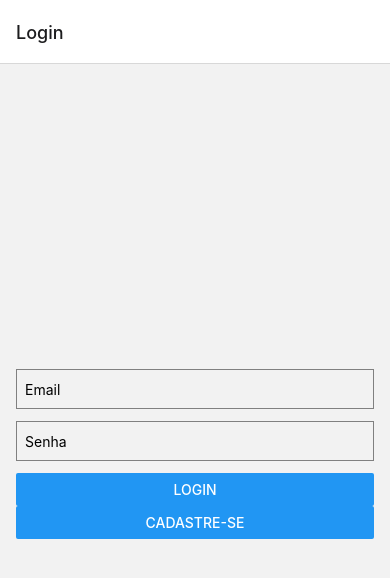
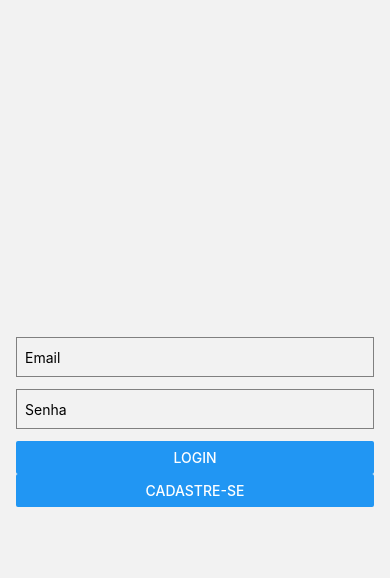
Before and after one commit to samuelromeu/TrabalhoFinal-ReactNative-Grupo2, a React Native app in the folder Trabalho-Final/: screen /Splash in a window 390 px wide. Shown: the top 578 px of the page. Built offline with nearby package versions, Linux system fonts and the light colour scheme.

Commit message:
splash + login

```diff
--- a/Trabalho-Final/App.tsx
+++ b/Trabalho-Final/App.tsx
@@ -26,6 +26,7 @@ import {useAuth} from './service/AuthContext';
 import LoginScreen from './screens/Login/LoginScreen';
 import { SignUpScreen } from './screens/Login/SignUpScreen';
 import MainScreen from './screens/HomeScreen';
+import StackRoutes from './routes/stackRoutes';
 
 export type RootStackParamList = {
   Login: undefined;
@@ -40,27 +41,10 @@ const App: React.FC = () => {
   return (
     <NavigationContainer>
       <AuthProvider>
-        <Routes></Routes>
+        <StackRoutes />
       </AuthProvider>
     </NavigationContainer>
   );
 };
 
-const Routes: React.FC = () => {
-  const { signed } = useAuth();
-
-  return (
-    <Stack.Navigator initialRouteName={signed ? "Main" : "Login"}>
-      {!signed ? (
-        <>
-          <Stack.Screen name="Login" component={LoginScreen} />
-          <Stack.Screen name="SignUp" component={SignUpScreen} />
-        </>
-      ) : (
-        <Stack.Screen name="Main" component={MainScreen} />
-      )}
-    </Stack.Navigator>
-  );
-};
-
 export default App;
--- a/Trabalho-Final/package.json
+++ b/Trabalho-Final/package.json
@@ -20,7 +20,7 @@
     "axios": "^1.7.2",
     "expo": "~51.0.14",
     "expo-status-bar": "~1.12.1",
-    "lottie-react-native": "^6.7.0",
+    "lottie-react-native": "^6.7.2",
     "react": "18.2.0",
     "react-dom": "18.2.0",
     "react-native": "0.74.2",
@@ -28,7 +28,6 @@
     "react-native-screens": "3.31.1",
     "react-native-vector-icons": "^10.1.0",
     "react-native-web": "~0.19.10"
-
   },
   "devDependencies": {
     "@babel/core": "^7.20.0",
--- a/Trabalho-Final/routes/stackRoutes.tsx
+++ b/Trabalho-Final/routes/stackRoutes.tsx
@@ -6,6 +6,9 @@ import Search from '../screens/Search';
 import Tweet from '../screens/Tweet';
 import Login from '../screens/Login';
 import SplashScreen from '../screens/Splash';
+import LoginScreen from '../screens/Login/LoginScreen';
+import { SignUpScreen } from '../screens/Login/SignUpScreen';
+import MainScreen from '../screens/HomeScreen';
 
 const Stack = createNativeStackNavigator();
 
@@ -22,8 +25,10 @@ export default function StackRoutes() {
       <Stack.Screen name="Perfil" component={Perfil} />
       <Stack.Screen name="Search" component={Search} />
       <Stack.Screen name="Tweet" component={Tweet} />
-      <Stack.Screen name="Login" component={Login} />
       <Stack.Screen name="Splash" component={SplashScreen} />
+      <Stack.Screen name="Login" component={LoginScreen} />
+      <Stack.Screen name="SignUp" component={SignUpScreen} />
+      <Stack.Screen name="Main" component={MainScreen} />
     </Stack.Navigator>
   );
 }
--- a/Trabalho-Final/screens/Splash/index.tsx
+++ b/Trabalho-Final/screens/Splash/index.tsx
@@ -1,26 +1,28 @@
-import React, { useEffect } from 'react'
-import { View } from 'react-native'
-import LottieView from 'lottie-react-native'
-import { useNavigation, CommonActions } from '@react-navigation/native'
+import React, { useEffect } from 'react';
+import { View } from 'react-native';
+import LottieView from 'lottie-react-native';
+import { useNavigation, CommonActions } from '@react-navigation/native';
+import { useAuth } from '../../service/AuthContext';
 
-import splashJson from '../../assets/splash.json'
+import splashJson from '../../assets/splash.json';
 
 export default function SplashScreen() {
-    const navigation = useNavigation()
+    const navigation = useNavigation();
+    const { signed } = useAuth();
 
     useEffect(() => {
         const timeout = setTimeout(() => {
             navigation.dispatch(CommonActions.reset({
                 index: 0,
-                routes: [{ name: 'Feed' }]
-            }))
-        }, 1700)
+                routes: [{ name: signed ? "Main" : "Login" }]
+            }));
+        }, 1700);
 
-        return () => clearTimeout(timeout)
-    }, [navigation])
+        return () => clearTimeout(timeout);
+    }, [navigation, signed]);
 
     return (
-        <View>
+        <View style={{ flex: 1, justifyContent: 'center', alignItems: 'center' }}>
             <LottieView
                 source={splashJson}
                 autoPlay
```
Also changed, not shown: 1 other file (tests, documents, lock files or other folders).
